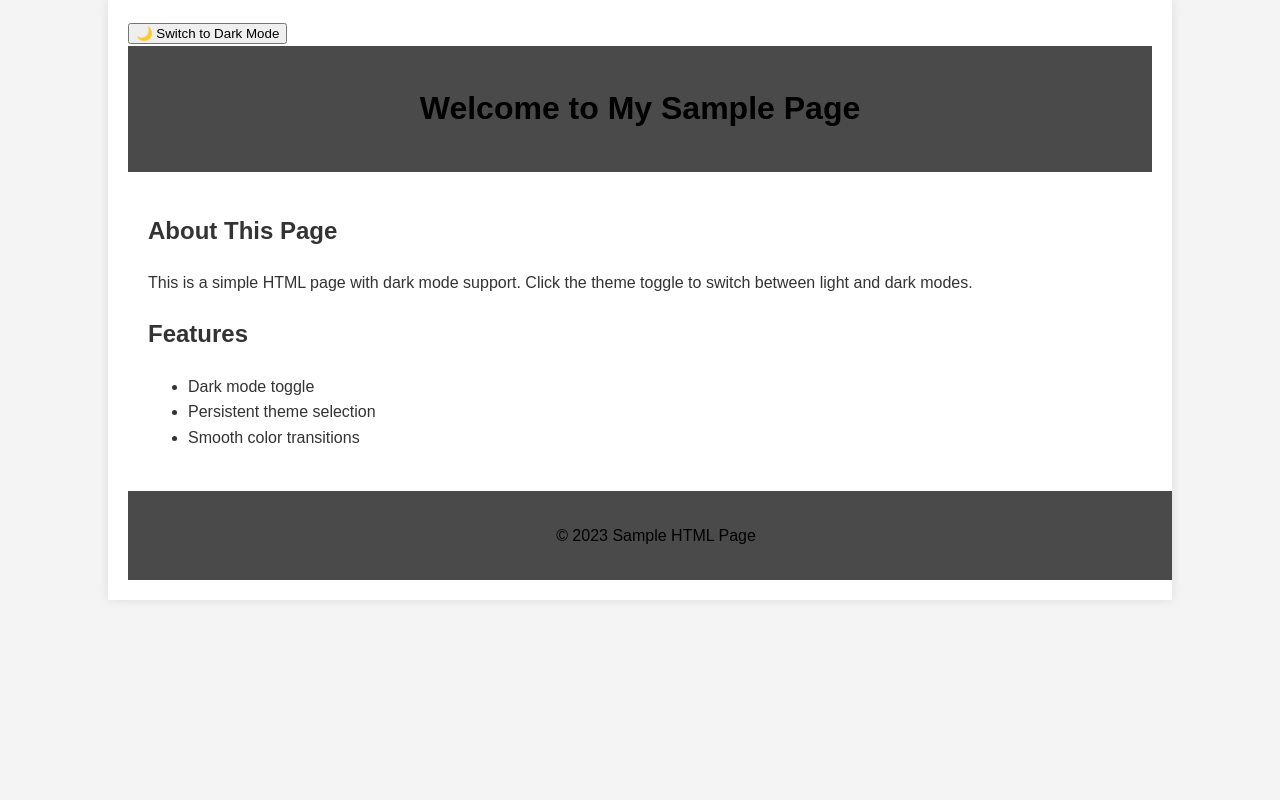
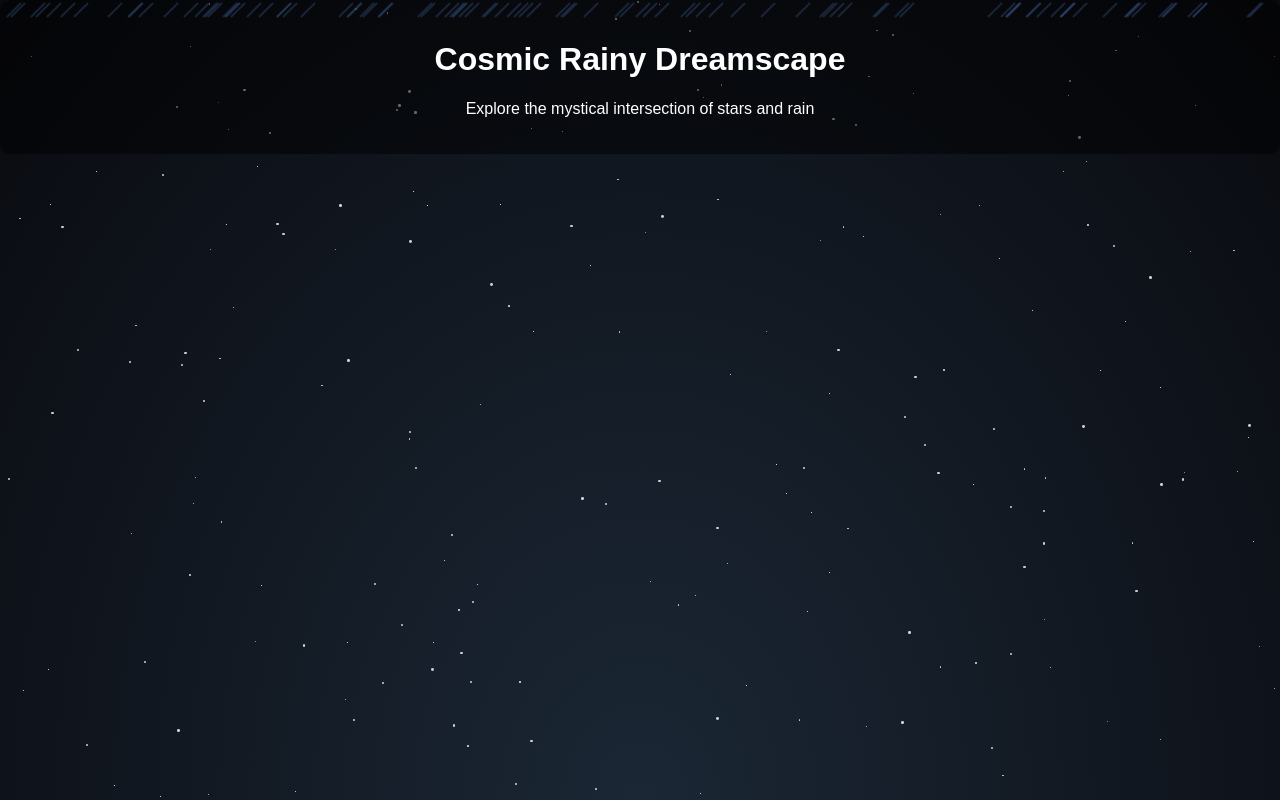
Before and after one commit to admin-aime/innovation-demo-1, a website built with Vite: page index.html in a window 1280 px wide. Built offline with nearby package versions, Linux system fonts and the light colour scheme.

Commit message:
added cosmic capabilities

```diff
--- a/index.html
+++ b/index.html
@@ -3,33 +3,18 @@
 <head>
   <meta charset="UTF-8">
   <meta name="viewport" content="width=device-width, initial-scale=1.0">
-  <title>Sample HTML Page with Dark Mode</title>
-  <link rel="stylesheet" href="/styles.css">
+  <title>Cosmic Rainy Experience</title>
+  <link rel="stylesheet" href="styles.css">
 </head>
 <body>
-  <div class="container">
-    <button id="theme-toggle">🌙 Switch to Dark Mode</button>
-    <header>
-      <h1>Welcome to My Sample Page</h1>
-    </header>
-    <main>
-      <section>
-        <h2>About This Page</h2>
-        <p>This is a simple HTML page with dark mode support. Click the theme toggle to switch between light and dark modes.</p>
-      </section>
-      <section>
-        <h2>Features</h2>
-        <ul>
-          <li>Dark mode toggle</li>
-          <li>Persistent theme selection</li>
-          <li>Smooth color transitions</li>
-        </ul>
-      </section>
-    </main>
-    <footer>
-      <p>&copy; 2023 Sample HTML Page</p>
-    </footer>
+  <div class="cosmic-container">
+    <div class="stars" id="stars"></div>
+    <div class="rain" id="rain"></div>
+    <div class="content">
+      <h1>Cosmic Rainy Dreamscape</h1>
+      <p>Explore the mystical intersection of stars and rain</p>
+    </div>
   </div>
-  <script type="module" src="/theme.js"></script>
+  <script src="script.js"></script>
 </body>
 </html>
--- /dev/null
+++ b/script.js
@@ -0,0 +1,36 @@
+function createStars() {
+  const starsContainer = document.getElementById('stars');
+  const starCount = 200;
+
+  for (let i = 0; i < starCount; i++) {
+    const star = document.createElement('div');
+    star.classList.add('star');
+
+    star.style.width = `${Math.random() * 3}px`;
+    star.style.height = star.style.width;
+    star.style.top = `${Math.random() * 100}%`;
+    star.style.left = `${Math.random() * 100}%`;
+    star.style.animationDelay = `${Math.random() * 3}s`;
+
+    starsContainer.appendChild(star);
+  }
+}
+
+function createRain() {
+  const rainContainer = document.getElementById('rain');
+  const raindropsCount = 100;
+
+  for (let i = 0; i < raindropsCount; i++) {
+    const raindrop = document.createElement('div');
+    raindrop.classList.add('raindrop');
+
+    raindrop.style.left = `${Math.random() * 100}%`;
+    raindrop.style.animationDelay = `${Math.random() * 2}s`;
+
+    rainContainer.appendChild(raindrop);
+  }
+}
+
+// Initialize cosmic and rainy effects
+createStars();
+createRain();
--- a/styles.css
+++ b/styles.css
@@ -1,76 +1,71 @@
 :root {
-  --bg-primary: #f4f4f4;
-  --bg-secondary: white;
-  --text-primary: #333;
-  --text-secondary: black;
-  --accent-color: #4a4a4a;
-}
-
-[data-theme='dark'] {
-  --bg-primary: #121212;
-  --bg-secondary: #1e1e1e;
-  --text-primary: #e0e0e0;
-  --text-secondary: #ffffff;
-  --accent-color: #bb86fc;
+  --bg-primary: #0c0c1e;
+  --bg-secondary: #1a1a3a;
+  --star-color: rgba(255, 255, 255, 0.8);
+  --rain-color: rgba(100, 149, 237, 0.6);
 }
 
 body {
-  font-family: Arial, sans-serif;
-  line-height: 1.6;
   margin: 0;
-  padding: 0;
+  overflow: hidden;
   background-color: var(--bg-primary);
-  color: var(--text-primary);
-  transition: background-color 0.3s, color 0.3s;
+  color: white;
+  font-family: 'Arial', sans-serif;
+  height: 100vh;
+  display: flex;
+  justify-content: center;
+  align-items: center;
+  perspective: 1000px;
 }
 
-.container {
-  width: 80%;
-  margin: auto;
-  overflow: hidden;
-  padding: 20px;
-  background-color: var(--bg-secondary);
-  box-shadow: 0 0 10px rgba(0,0,0,0.1);
+.cosmic-container {
+  position: relative;
+  width: 100%;
+  height: 100%;
+  background: linear-gradient(to bottom, var(--bg-primary), var(--bg-secondary));
 }
 
-header {
-  background-color: var(--accent-color);
-  color: var(--text-secondary);
-  text-align: center;
-  padding: 1rem;
+.stars {
+  position: absolute;
+  top: 0;
+  left: 0;
+  width: 100%;
+  height: 100%;
+  background: radial-gradient(ellipse at bottom, #1b2735 0%, #090a0f 100%);
+  z-index: 1;
 }
 
-main {
-  padding: 20px;
+.star {
+  position: absolute;
+  background-color: var(--star-color);
+  border-radius: 50%;
 }
 
-section {
-  margin-bottom: 20px;
+.rain {
+  position: absolute;
+  top: 0;
+  left: 0;
+  width: 100%;
+  height: 100%;
+  pointer-events: none;
+  z-index: 2;
 }
 
-footer {
-  background-color: var(--accent-color);
-  color: var(--text-secondary);
-  text-align: center;
-  padding: 1rem;
-  position: relative;
-  bottom: 0;
-  width: 100%;
+.raindrop {
+  position: absolute;
+  width: 2px;
+  height: 20px;
+  background-color: var(--rain-color);
+  opacity: 0.7;
+  transform: rotate(45deg);
 }
 
-.theme-toggle {
-  position: absolute;
-  top: 20px;
-  right: 20px;
-  background: none;
-  border: 2px solid var(--text-primary);
-  color: var(--text-primary);
-  padding: 10px;
-  cursor: pointer;
-  transition: all 0.3s;
+.content {
+  position: relative;
+  z-index: 3;
+  text-align: center;
+  color: white;
+  padding: 20px;
+  background: rgba(0, 0, 0, 0.5);
+  border-radius: 10px;
 }
-
-.theme-toggle:hover {
-  background-color: var(--accent-color);
-  color: var(--text-secondary);
-}
```
Also changed, not shown: package.json (+9 -12 lines), .aime/conversation.json, 2 other files.
